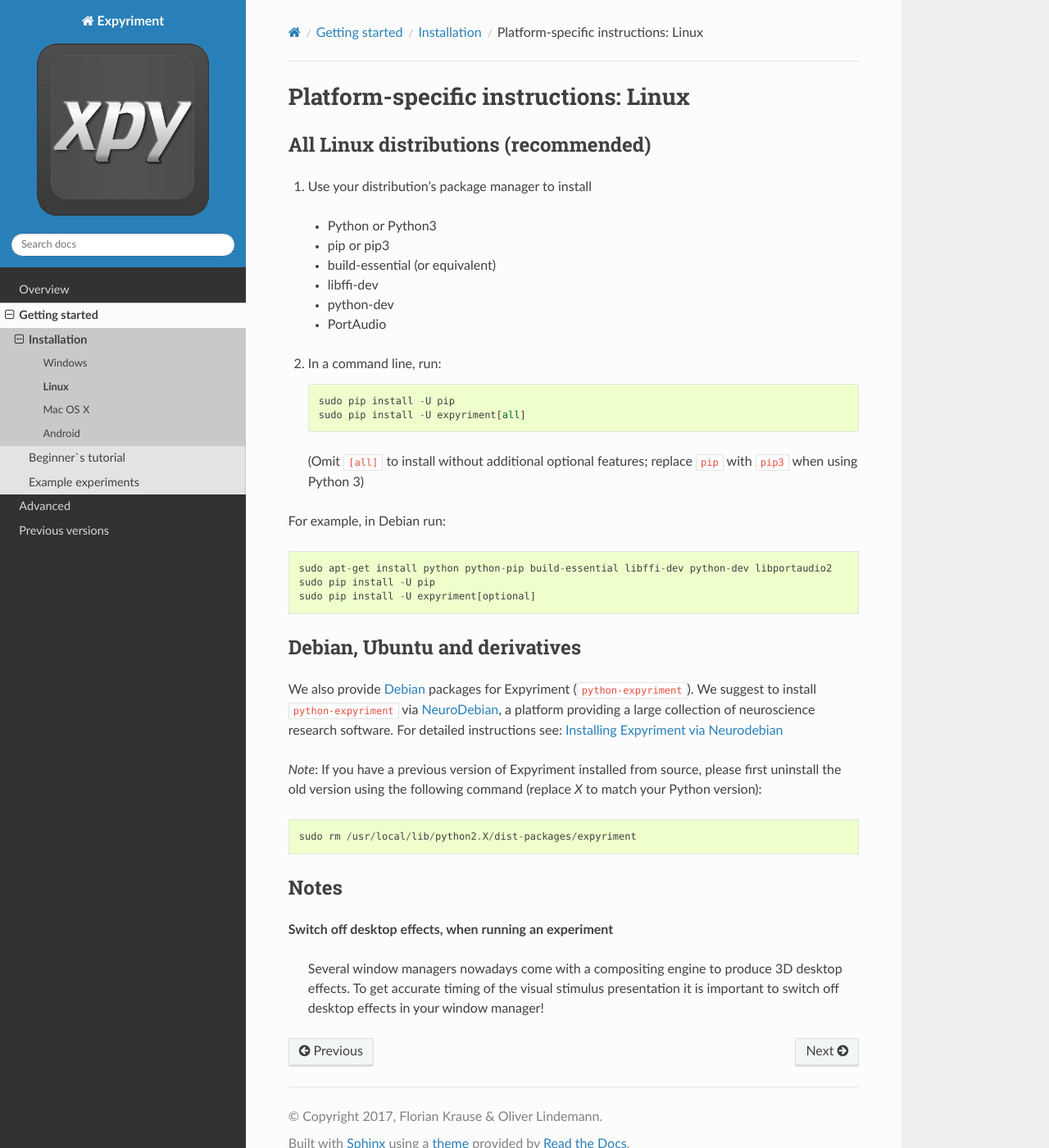
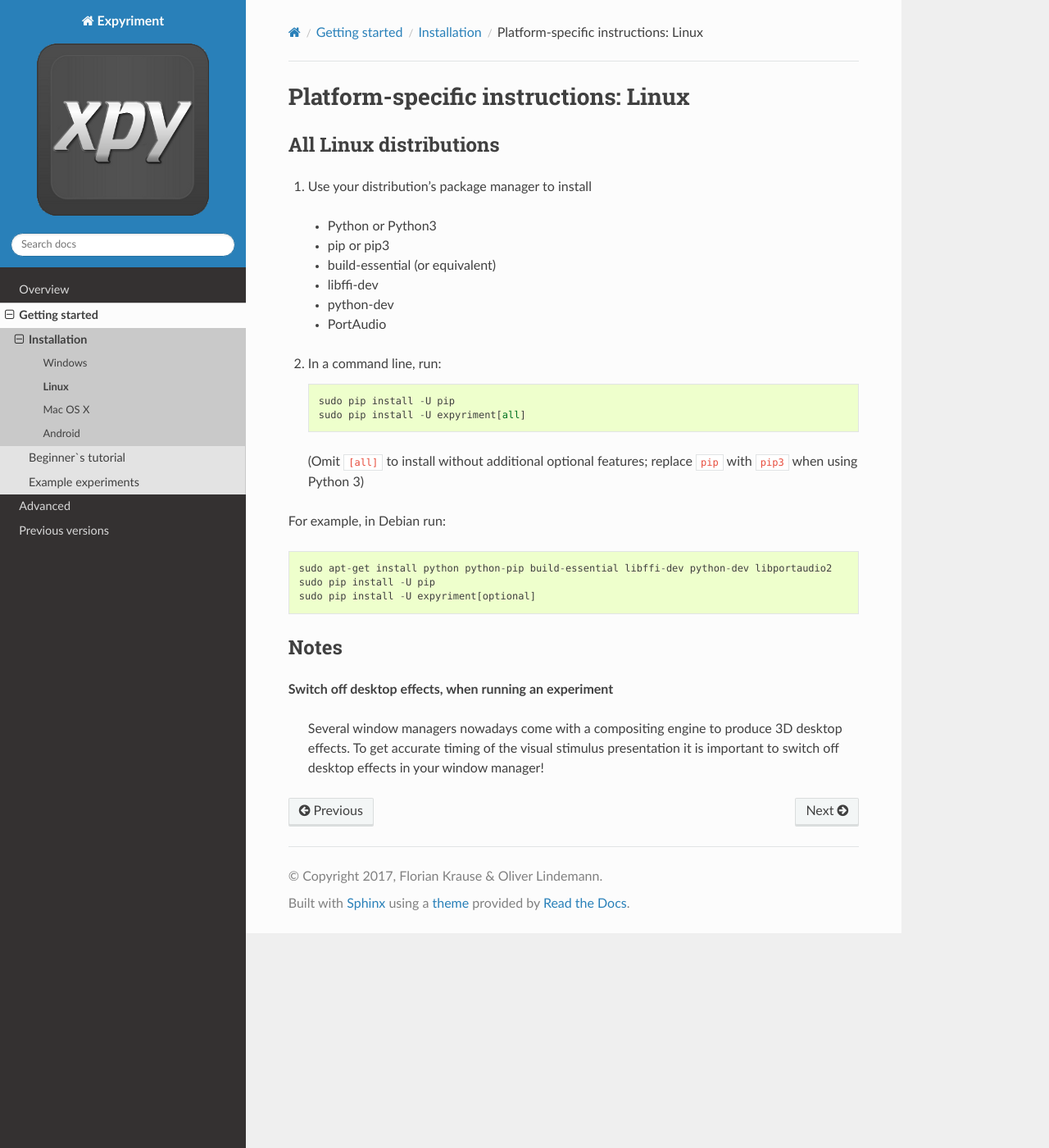
Before and after one commit to expyriment/expyriment, a Sphinx documentation site: the page built from documentation/sphinx/Installation.Linux.rst, in a window 1280 px wide and 1400 px high. Shown: the whole window at 82% size. Built offline with Sphinx 7.4.7 and the Read the Docs theme 2.0.0, drawn with Linux system fonts in a browser that asks for light colours; pages that are not in the unit, such as notebooks, are missing from menus.

Commit message:
removed debian package installation instructions

```diff
--- a/documentation/sphinx/Installation.Linux.rst
+++ b/documentation/sphinx/Installation.Linux.rst
@@ -3,8 +3,8 @@
 Platform-specific instructions: Linux
 =====================================
 
-All Linux distributions (recommended)
--------------------------------------
+All Linux distributions
+-----------------------
 
 1. Use your distribution's package manager to install
 
@@ -29,22 +29,6 @@
     sudo pip install -U expyriment[optional]
 
 
-Debian, Ubuntu and derivatives
-------------------------------
-
-We also provide `Debian`_ packages for Expyriment (``python-expyriment``).  We
-suggest to install ``python-expyriment`` via `NeuroDebian`_, a platform
-providing a large collection of neuroscience research software. For detailed
-instructions see:
-`Installing Expyriment via Neurodebian <http://neuro.debian.net/pkgs/python-expyriment.html>`_
-
-*Note*: If you have a previous version of Expyriment installed from source,
-please first uninstall the old version using the following command (replace *X*
-to match your Python version)::
-
-    sudo rm /usr/local/lib/python2.X/dist-packages/expyriment
-
-
 Notes
 -----
 **Switch off desktop effects, when running an experiment**
@@ -55,5 +39,3 @@
     manager!
 
 .. _`release page`: http://github.com/expyriment/expyriment/releases/latest
-.. _`Debian`: https://www.debian.org/
-.. _`NeuroDebian`: http://neuro.debian.net/
```
